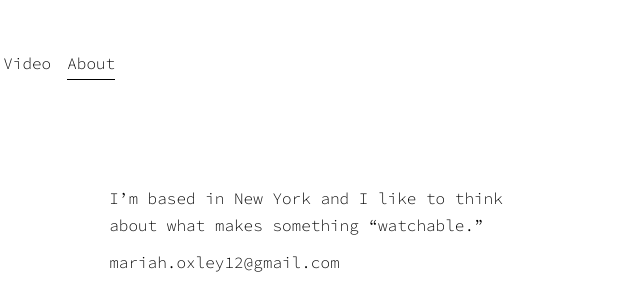
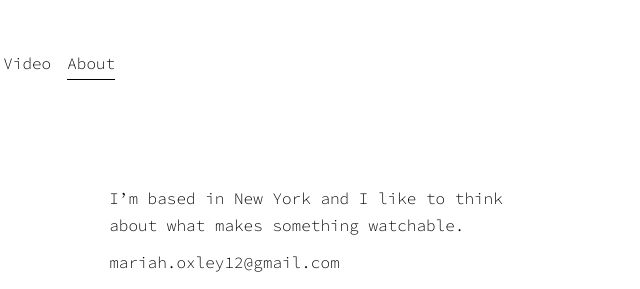
Before and after one commit to mariahoxley12/mariah-oxley-site, a plain HTML site: page about.html in a window 1280 px wide. Shown: the top 289 px of the page, 454-1094 px from the left. Drawn offline with Linux system fonts and the light colour scheme.

Commit message:
Remove quotation marks from the About bio
Co-Authored-By: Claude Opus 5.5 <noreply@anthropic.com>

```diff
--- a/about.html
+++ b/about.html
@@ -29,7 +29,7 @@
   <main class="about">
     <img class="portrait" src="images/mariah.webp" alt="Mariah Oxley" width="1000" height="1499">
     <div class="bio">
-      <p>I’m based in New York and I like to think about what makes something “watchable.”</p>
+      <p>I’m based in New York and I like to think about what makes something watchable.</p>
       <p><a href="mailto:mariah.oxley12@gmail.com">mariah.oxley12@gmail.com</a></p>
       <div class="social">
         <a href="https://www.instagram.com/fruityordie/" target="_blank" rel="noopener" aria-label="Instagram">
```
